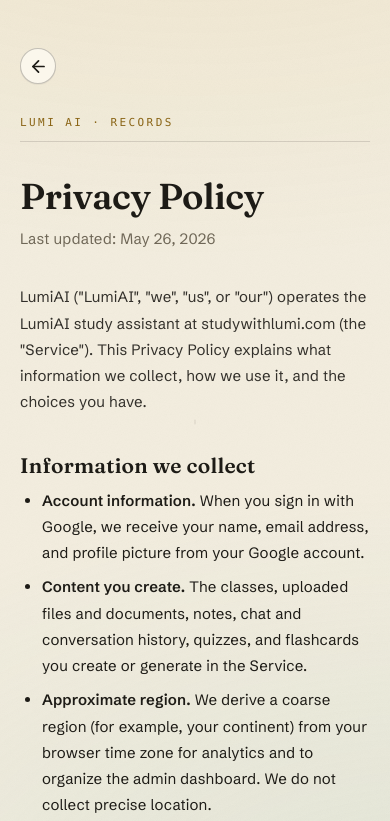
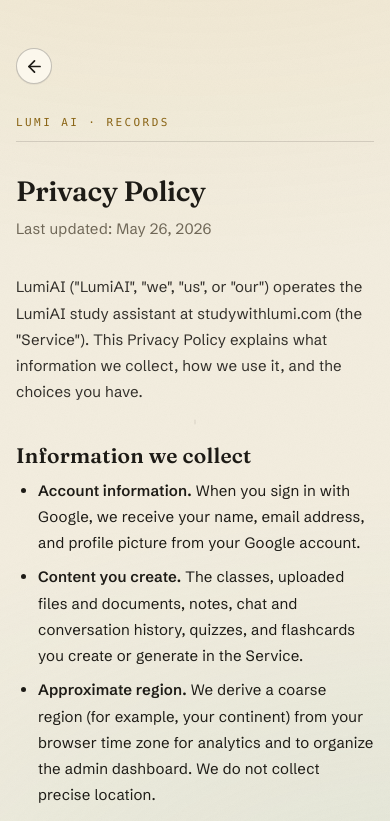
Before and after one commit to PhanidharAkula/LumiAI_Study_Assistant, a React (Vite) app: page /privacy in a window 390 px wide. Shown: the top 821 px of the page. Built offline with nearby package versions, Linux system fonts and the light colour scheme; no server answers; a web font is replaced by a local one.

Commit message:
Legal pages: responsive h1 + padding for small phones
LegalLayout had no responsive sizing - the 36px display h1 stayed 36px on a 375px screen (iPhone SE). Eased it to 28px under 600px (matching the Support page's 36->28 step) and trimmed side padding to px-4 under 480px.

```diff
--- a/src/features/marketing/LegalLayout.tsx
+++ b/src/features/marketing/LegalLayout.tsx
@@ -15,6 +15,9 @@
   "[&_li]:mb-2",
   "[&_a]:text-gold-deep [&_a]:underline [&_a]:decoration-gold/40 [&_a]:underline-offset-2 [&_a]:cursor-pointer hover:[&_a]:decoration-gold-deep",
   "[&_strong]:font-semibold",
+  // Small phones (iPhone SE etc.): ease the display h1 down so it doesn't crowd
+  // the narrow column - matches the Support page's 36 -> 28 step.
+  "max-[600px]:[&_h1]:text-[28px]",
 ].join(" ");
 
 const LegalLayout = ({ children }: { children: ReactNode }) => {
@@ -24,7 +27,7 @@
   // to home for a direct visit - e.g. a pasted URL or Google OAuth review.
   const from = (location.state as { from?: string } | null)?.from ?? "/";
   return (
-    <div className="flex min-h-dvh w-full justify-center px-5 pb-24 pt-12">
+    <div className="flex min-h-dvh w-full justify-center px-5 pb-24 pt-12 max-[480px]:px-4">
       <div className="w-full max-w-190 cursor-default">
         <BackButton
           className="mb-8"
```
